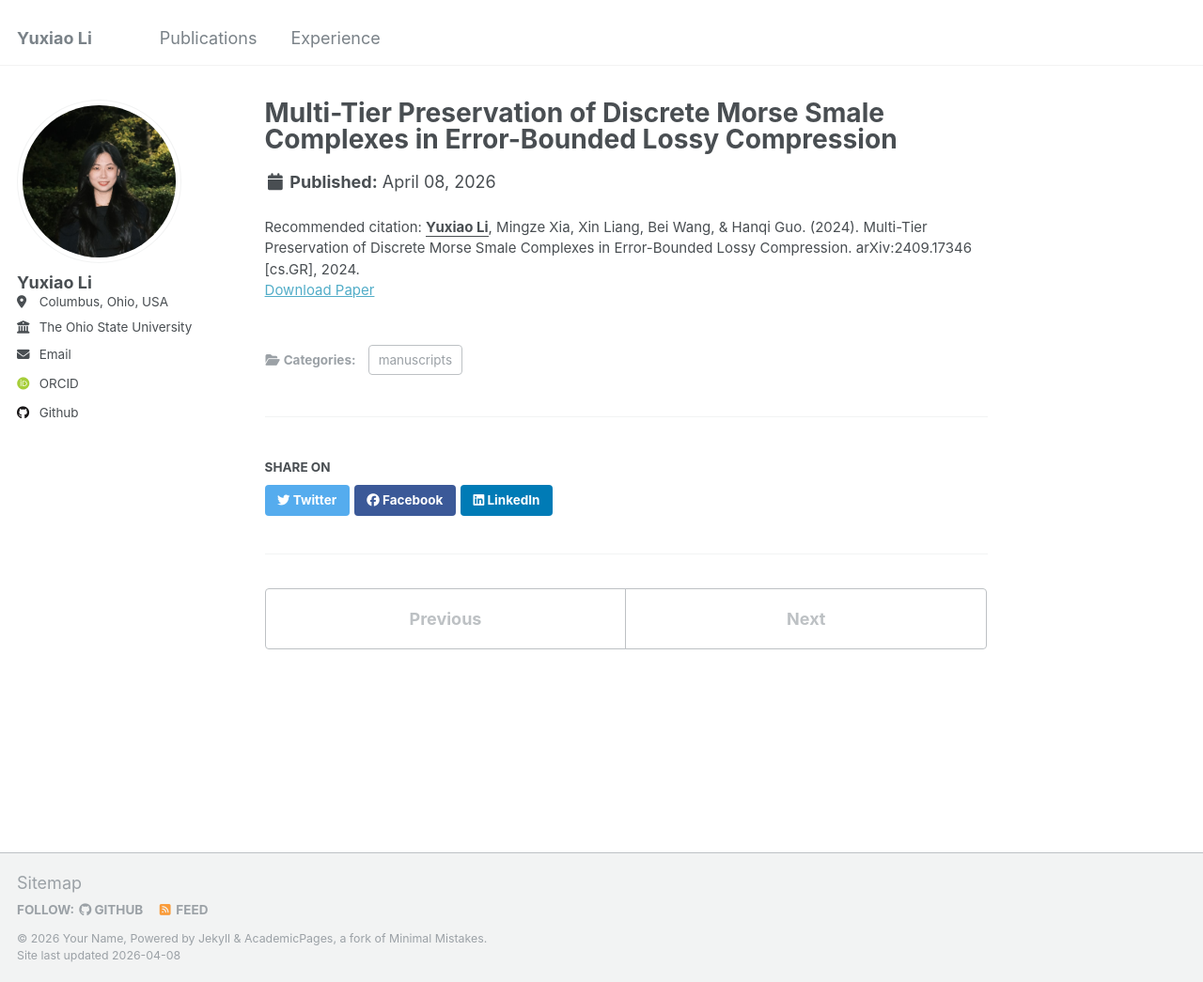
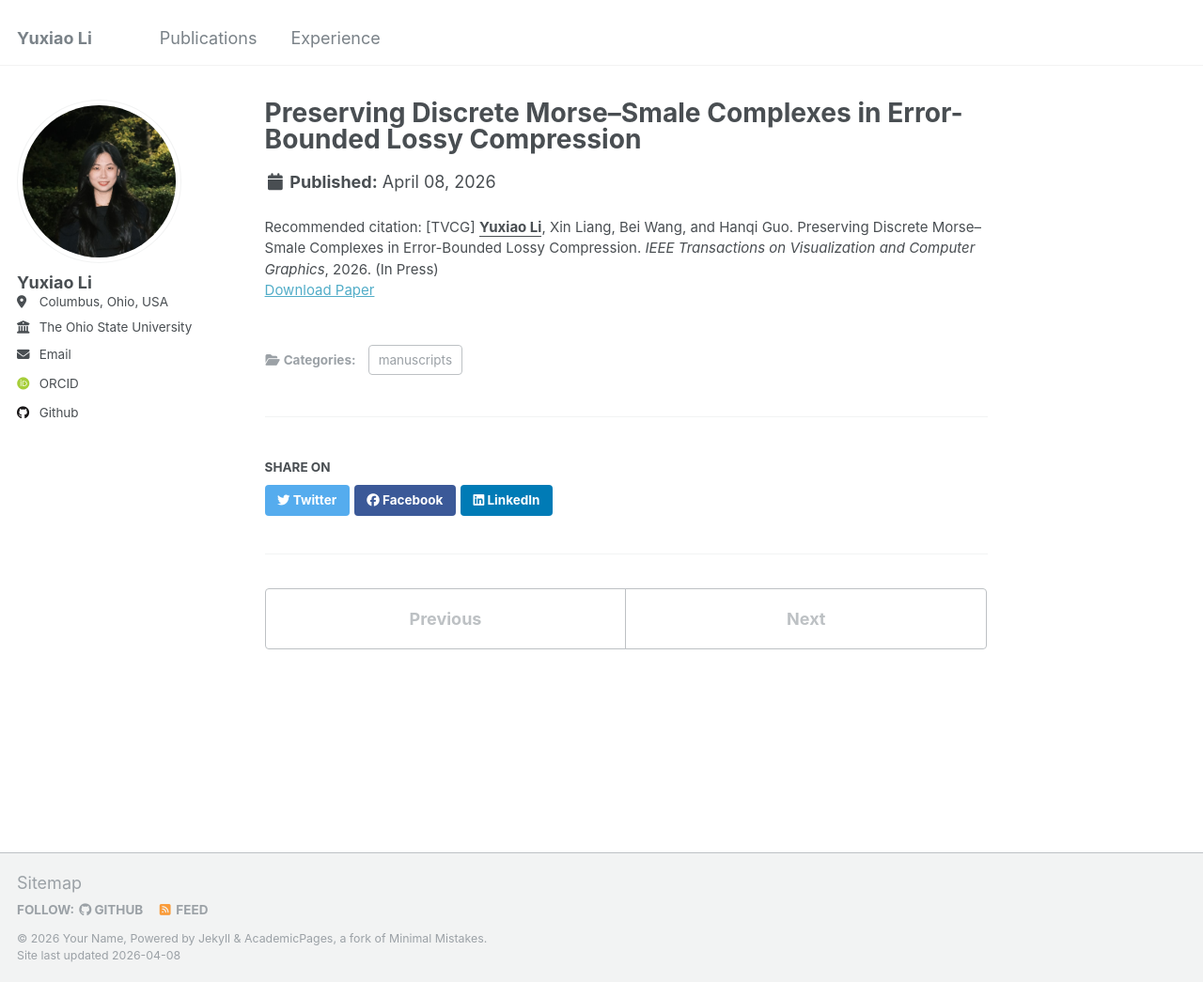
Before and after one commit to YuxiaoLi1234/YuxiaoLi1234.github.io, a Jekyll site: the page built from _publications/2024-sep-arxiv.md, in a window 1280 px wide and 1045 px high. Shown: the whole window at 94% size. Built offline with Jekyll 4.4.1, drawn with Linux system fonts in a browser that asks for light colours; some web fonts are replaced.

Commit message:
Update 2026-TVCG.md

```diff
--- a/_publications/2024-sep-arxiv.md
+++ b/_publications/2024-sep-arxiv.md
@@ -1,7 +1,7 @@
 ---
-title: "Multi-Tier Preservation of Discrete Morse Smale Complexes in Error-Bounded Lossy Compression"
+title: "Preserving Discrete Morse–Smale Complexes in Error-Bounded Lossy Compression"
 collection: publications
-category:  manuscripts
+category: manuscripts
 paperurl: 'https://arxiv.org/abs/2409.17346'
-citation: '<b><u>Yuxiao Li</u></b>, Mingze Xia, Xin Liang, Bei Wang, & Hanqi Guo. (2024). Multi-Tier Preservation of Discrete Morse Smale Complexes in Error-Bounded Lossy Compression. arXiv:2409.17346 [cs.GR], 2024.'
+citation: '[TVCG] <b><u>Yuxiao Li</u></b>, Xin Liang, Bei Wang, and Hanqi Guo. Preserving Discrete Morse–Smale Complexes in Error-Bounded Lossy Compression. <i>IEEE Transactions on Visualization and Computer Graphics</i>, 2026. (In Press)'
 ---
```
